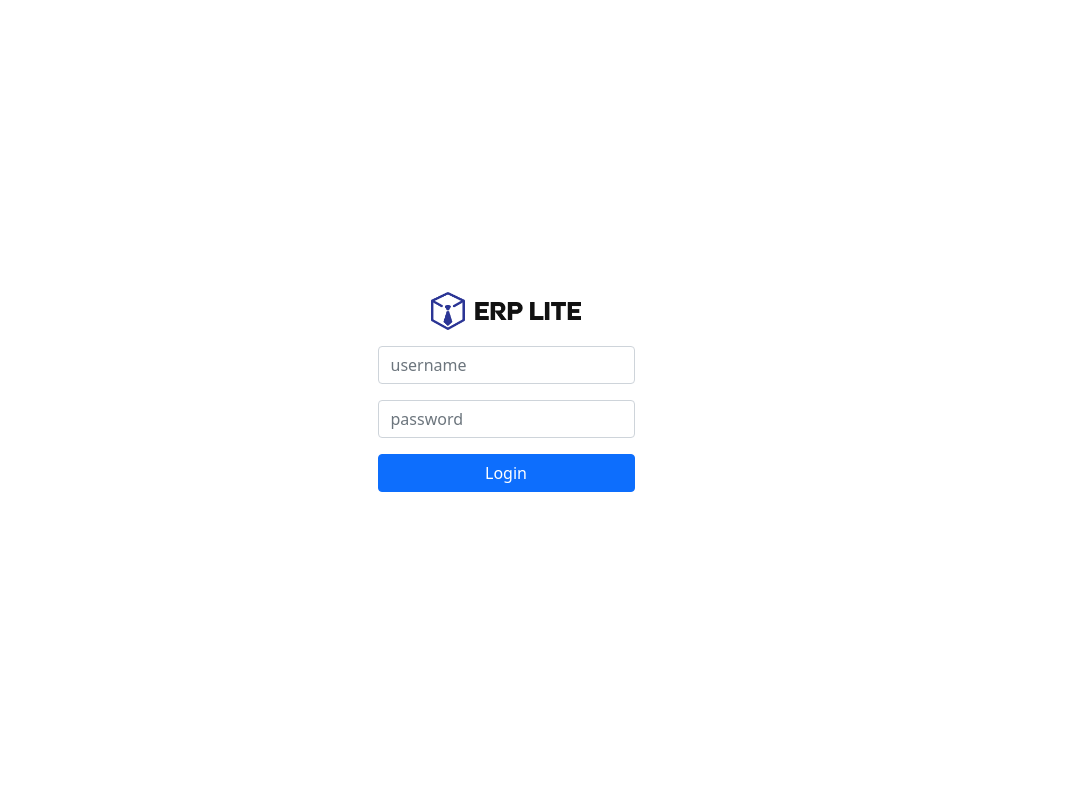
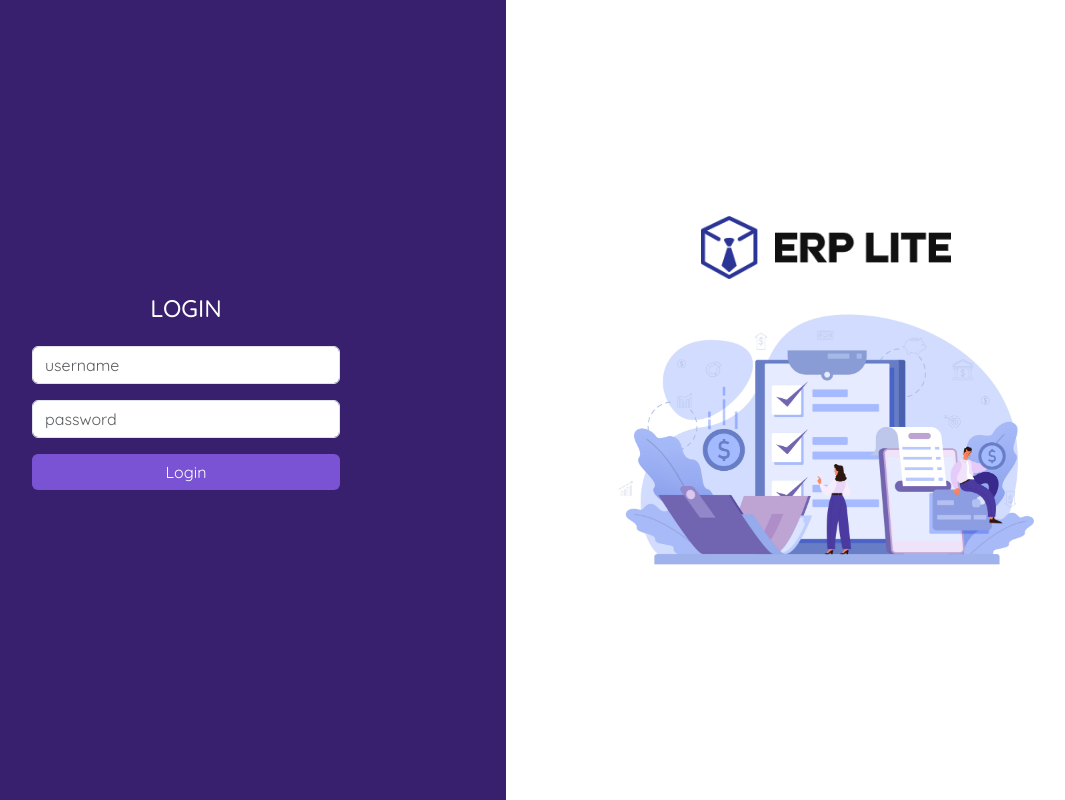
Before and after one commit to Nor-Mand/erp-lite, a Django app: page /login/ in a window 1280 px wide. Shown: the whole page, without its empty margins (134-1199 px from the left). Run offline with Django 4.2, Linux system fonts and the light colour scheme; some libraries are stand-ins or nearby versions.

Commit message:
[ADD] adding bootstrap as a dependency and improvement frontend login

```diff
--- a/erpLite/settings.py
+++ b/erpLite/settings.py
@@ -38,6 +38,8 @@ INSTALLED_APPS = [
     "django.contrib.messages",
     "django.contrib.staticfiles",
     # Customs
+    "bootstrap5",
+    "django_sass",
     "django_browser_reload",
     "login",
     "home",
--- a/home/templates/home/home.html
+++ b/home/templates/home/home.html
@@ -4,11 +4,7 @@
 <head>
     <meta charset="UTF-8">
     <title>Home | CRM lite</title>
-    <link href="https://cdn.jsdelivr.net/npm/bootstrap@5.0.2/dist/css/bootstrap.min.css" rel="stylesheet"
-          integrity="sha384-EVSTQN3/azprG1Anm3QDgpJLIm9Nao0Yz1ztcQTwFspd3yD65VohhpuuCOmLASjC" crossorigin="anonymous">
     <link rel="stylesheet" href="{% static 'main.css' %}">
-    <link rel="stylesheet" href="https://cdn.jsdelivr.net/npm/bootstrap-icons@1.10.3/font/bootstrap-icons.css">
-    <script src="https://cdnjs.cloudflare.com/ajax/libs/jquery/3.6.3/jquery.min.js" integrity="sha512-STof4xm1wgkfm7heWqFJVn58Hm3EtS31XFaagaa8VMReCXAkQnJZ+jEy8PCC/iT18dFy95WcExNHFTqLyp72eQ==" crossorigin="anonymous" referrerpolicy="no-referrer"></script>
 </head>
 <body>
 {% include 'home/navBar.html' %}
--- a/home/templates/home/navBar.html
+++ b/home/templates/home/navBar.html
@@ -54,6 +54,9 @@
                     </ul>
                 </li>
             </ul>
+            {% if request.user.is_authenticated %}
+                <p>Hello, {{ request.user.username }}</p>
+          {% endif %}
             <ul class="nav">
                 <li class="nav-item"><a class="nav-link" href="{% url 'logout' %}">Logout
                     <svg xmlns="http://www.w3.org/2000/svg" width="16" height="16" fill="currentColor"
--- a/login/templates/idLogin.html
+++ b/login/templates/idLogin.html
@@ -1,42 +1,29 @@
+{% load static %}
 <!DOCTYPE html>
-{% load static %}
 <html lang="en">
 <head>
     <meta charset="UTF-8">
-    <link href="https://cdn.jsdelivr.net/npm/bootstrap@5.0.2/dist/css/bootstrap.min.css" rel="stylesheet"
-          integrity="sha384-EVSTQN3/azprG1Anm3QDgpJLIm9Nao0Yz1ztcQTwFspd3yD65VohhpuuCOmLASjC" crossorigin="anonymous">
+    {% load bootstrap5 %}
+    {% bootstrap_css %}
+    {% bootstrap_javascript %}
+    <link rel="stylesheet" href="{% static 'main.css' %}">
     <title>ERP lite | Login</title>
-    <style>
-        html{
-            outline: 2px solid red;
-        }
-        body{
-            margin: 0;
-            padding: 0;
-            box-sizing: border-box;
-            height: 100vh;
-        }
-
-    </style>
 </head>
 <body>
-<div class="container vh-100 d-flex justify-content-center align-items-center">
+    <div class="container-fluid vh-100 justify-content-center align-items-center">
         <div class="row">
+            <div class="col-sm-6 login-form">
                 <form method="POST" action="">
                     {% csrf_token %}
+                    <h4 class="text-white text-uppercase text-center font-weight-bold mb-4">Login</h4>
                     <div class="mb-3">
-                <img src="{% static 'logo.png' %}" alt="Logo" width="150" class="mx-auto d-block">
-            </div>
-            <div class="mb-3">
-{#                <label for="username" class="form-label">Username</label>#}
                         <input type="text" name="username" class="form-control" placeholder="username">
                     </div>
                     <div class="mb-3">
-{#                <label for="password" class="form-label">Password</label>#}
                         <input type="password" name="password" class="form-control" placeholder="password">
                     </div>
                     <div class="d-grid mb-3">
-                <input type="submit" value="Login" class="btn btn-primary">
+                        <input type="submit" value="Login" class="btn btn-primary btn-login">
                     </div>
                     {% if messages %}
                         {% for message in messages %}
@@ -45,6 +32,11 @@
                     {% endif %}
                 </form>
             </div>
+            <div class="col-sm-6 login-image">
+                <img src="{% static 'logo.png' %}" alt="Logo" width="250" class="mx-auto d-block mb-4">
+                <img src="{% static 'login_image.jpg' %}" width="500" alt="login-imagen" class="mx-auto d-block">
+            </div>
+        </div>
     </div>
 </body>
 </html>
--- a/login/views.py
+++ b/login/views.py
@@ -10,11 +10,6 @@ def login_user(request):
     if request.method == 'POST':
         username = request.POST.get('username')
         password = request.POST.get('password')
-
-        # try:
-        #     username = User.objects.get(username=username)
-        # except:
-        #     messages.error(request,"User no found!")
 
         user = authenticate(request, username=username, password=password)
 
--- a/static/main.css
+++ b/static/main.css
@@ -1,16 +1,46 @@
-@import url('https://fonts.googleapis.com/css2?family=Quicksand:wght@300;400;500;600;700&display=swap');
-
-html{
-    margin: 0;
-    padding: 0;
-    box-sizing: border-box;
+@import url("https://fonts.googleapis.com/css2?family=Quicksand:wght@300;400;500;600;700&display=swap");
+html {
+  margin: 0;
+  padding: 0;
+  box-sizing: border-box;
 }
 
 body {
-    font-family: 'Quicksand', sans-serif;
-    /*font-size: 62.5%;*/
+  font-family: 'Quicksand', sans-serif;
+  /*font-size: 62.5%;*/
 }
 
 a {
-    font-size: 14px!important;
+  font-size: 14px !important;
 }
+
+.login-form {
+  background-color: #38206E;
+  height: 100vh;
+  display: flex;
+  justify-content: center;
+  align-items: center;
+}
+
+.login-image {
+  height: 100vh;
+  display: flex;
+  flex-direction: column;
+  justify-content: center;
+  align-items: center;
+  position: relative;
+}
+
+form {
+  width: 50%;
+}
+
+form .btn-login {
+  background-color: #7A53D4 !important;
+  border: 0;
+  transition: 0.3s all;
+}
+
+form .btn-login:hover {
+  background-color: rgba(122, 83, 212, 0.1) !important;
+}
--- /dev/null
+++ b/static/sass/base/_base.scss
@@ -0,0 +1,14 @@
+html{
+    margin: 0;
+    padding: 0;
+    box-sizing: border-box;
+}
+
+body {
+    font-family: 'Quicksand', sans-serif;
+    /*font-size: 62.5%;*/
+}
+
+a {
+    font-size: 14px!important;
+}
--- /dev/null
+++ b/static/sass/base/_colors.scss
@@ -0,0 +1,3 @@
+$primary-color: #38206E;
+
+$button-primary-color: #7A53D4;
--- /dev/null
+++ b/static/sass/base/_fonts.scss
@@ -0,0 +1 @@
+@import url('https://fonts.googleapis.com/css2?family=Quicksand:wght@300;400;500;600;700&display=swap');
--- /dev/null
+++ b/static/sass/login/_login.scss
@@ -0,0 +1,27 @@
+.login-form{
+    background-color: $primary-color;
+    height: 100vh;
+    display: flex;
+    justify-content: center;
+    align-items: center;
+}
+.login-image{
+    height: 100vh;
+    display: flex;
+    flex-direction: column;
+    justify-content: center;
+    align-items: center;
+    position: relative;
+
+}
+form{
+    width: 50%;
+    .btn-login{
+        background-color: $button-primary-color !important;
+        border: 0;
+        transition: 0.3s all;
+        &:hover{
+            background-color: rgba($button-primary-color,0.1) !important;
+            }
+        }
+}
--- /dev/null
+++ b/static/sass/main.scss
@@ -0,0 +1,4 @@
+@import 'base/fonts';
+@import 'base/colors';
+@import 'base/base';
+@import 'login/login';
```
Also changed, not shown: accounting/models.py (+10 -1 lines), README.md, accounting/migrations/0007_alter_chartofaccounts_options_and_more.py (added), db.sqlite3, images/login.png (added), static/login_image.jpg (added). Lines whose indentation alone changed are shown as unchanged.
